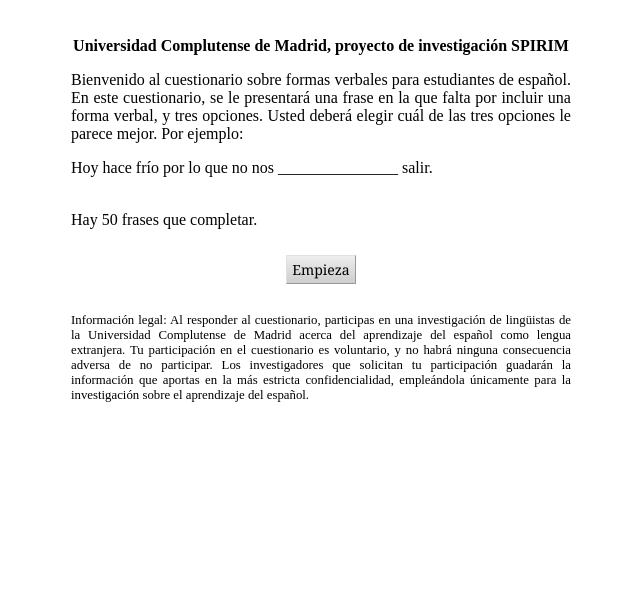
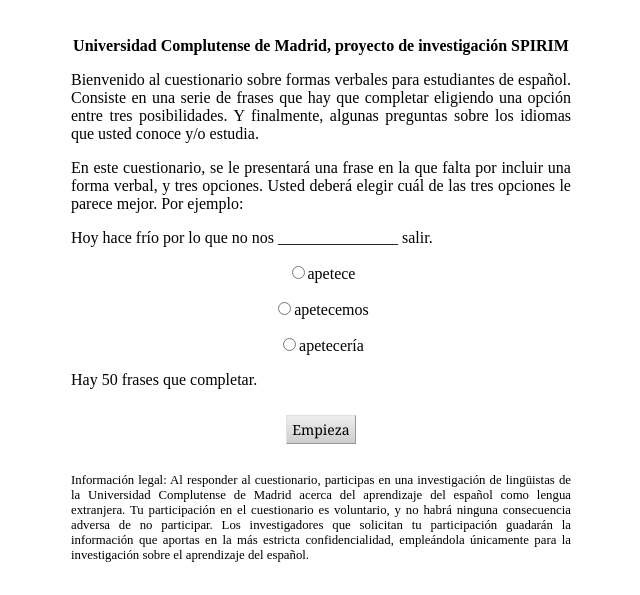
Before and after one commit to pablofergus/Cuestionario-formas-verbales, a PHP site: page / in a window 1280 px wide. Shown: the top 595 px of the page, without its empty margins (319-959 px from the left). Run offline with PHP 8.4, Linux system fonts and the light colour scheme; some libraries are stand-ins or nearby versions.

Commit message:
Fixed Aoifes commits

```diff
--- a/animals.js
+++ b/animals.js
@@ -172,7 +172,7 @@ var stimuli = [
    },
    {
        name: "stim22",
-       question: "Esta semana, Plácido Domingo ___________________ una ópera de Mozart en el Teatro Principal.",
+       question: "Esta semana, Plácido Domingo ___________________ una ópera de Mozart en el Teatro Principal con la sala completamente llena. Un gran triunfo.",
        responseOption1: "ha cantado",
        responseOption2: "cantó",
      responseOption3: "cantaba",
@@ -220,7 +220,7 @@ var stimuli = [
    },
    {
        name: "stim28",
-       question: "Aquí ______________________ un edificio completamente nuevo, pero no lo terminaron por culpa de la crisis.",
+       question: "Aquí ______________________ un edificio completamente nuevo, pero no terminaron la construcción por culpa de la crisis.",
        responseOption1: "han construido",
        responseOption2: "construyeron",
      responseOption3: "construían",
@@ -236,7 +236,7 @@ var stimuli = [
    },
    {
        name: "stim30",
-       question: "Juan ____________________ la cena en la cocina, pero tuvo que salir urgentemente y no pudo terminar.",
+       question: "Juan ____________________ la cena en la cocina, pero tuvo que salir urgentemente y no pudo poner el pescado en el horno.",
        responseOption1: "ha preparado",
        responseOption2: "preparó",
      responseOption3: "preparaba",
@@ -288,7 +288,7 @@ var stimuli = [
        responseOption1: "Ha llegado",
        responseOption2: "Llegó",
      responseOption3: "Llegaba",
-       answer:"llegaba",
+       answer:"Llegaba",
    },
    {
        name: "stim37",
@@ -300,7 +300,7 @@ var stimuli = [
    },
    {
        name: "stim38",
-       question: "El sábado salió a dar un paseo y __________________ mirando tiendas toda la mañana.",
+       question:"El sábado salió y __________________ mirando tiendas toda la mañana.",
        responseOption1: "ha estado",
        responseOption2: "estuvo",
      responseOption3: "estaba",
--- a/index.php
+++ b/index.php
@@ -12,9 +12,12 @@
 		<div class="slide" id="instructions">
 			<p id='logo-text'>Universidad Complutense de Madrid, proyecto de investigación SPIRIM</p>
 			<p class="block-text">
-				Bienvenido al cuestionario sobre formas verbales para estudiantes de español. En este cuestionario, se le presentará una frase en la que falta por incluir una forma verbal, y tres opciones. Usted deberá elegir cuál de las tres opciones le parece mejor. Por ejemplo:<p>
-				<p class="block-text">Hoy hace frío por lo que no nos _______________ salir.</p><br>
-
+				Bienvenido al cuestionario sobre formas verbales para estudiantes de español. Consiste en una serie de frases que hay que completar eligiendo una opción entre tres posibilidades.  Y finalmente, algunas preguntas sobre los idiomas que usted conoce y/o estudia. </p>
+				<p class="block-text">En este cuestionario, se le presentará una frase en la que falta por incluir una forma verbal, y tres opciones. Usted deberá elegir cuál de las tres opciones le parece mejor. Por ejemplo:</p>
+				<p class="block-text">Hoy hace frío por lo que no nos _______________ salir.</p>
+				<p class="pr"><td><input class="1" name="option" type="radio" id="d" value="4" /></td>apetece</p>
+				<p class="pr"><td><input class="1" name="option" type="radio" id="d" value="4" /></td>apetecemos</p>
+				<p class="pr"><td><input class="1" name="option" type="radio" id="d" value="4" /></td>apetecería</p>
 
 				<p class="block-text">Hay 50 frases que completar.</p>
 			</p>
```
